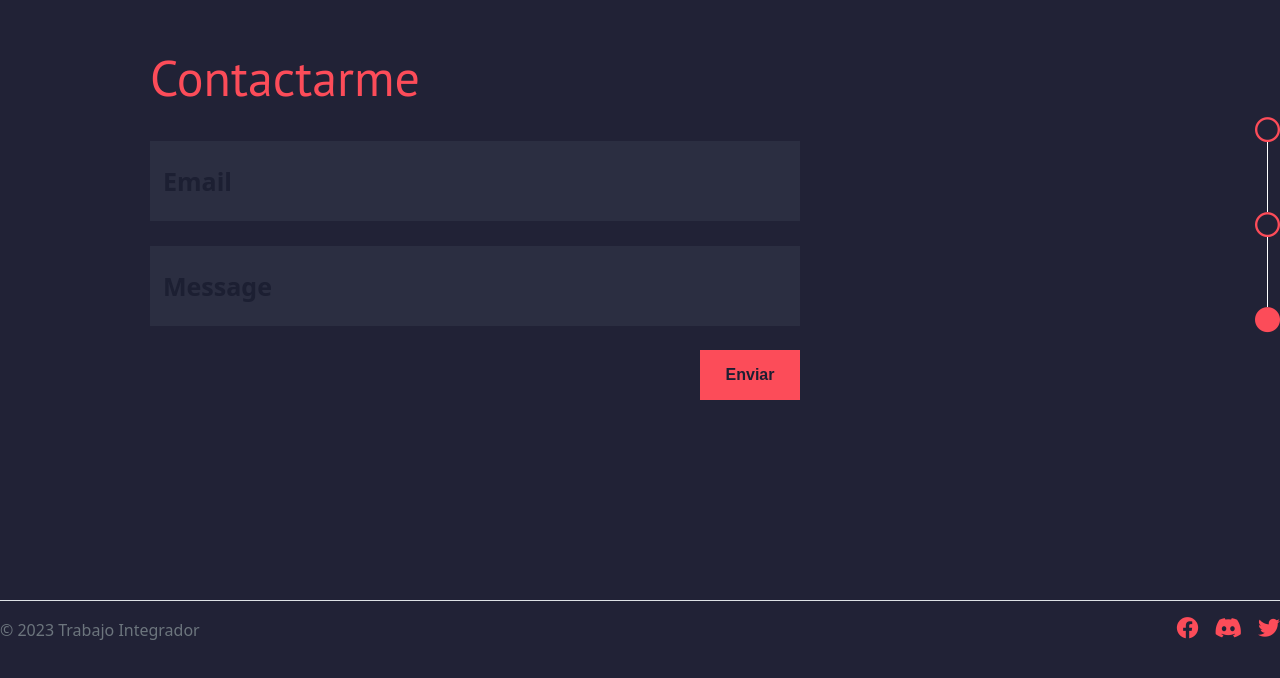
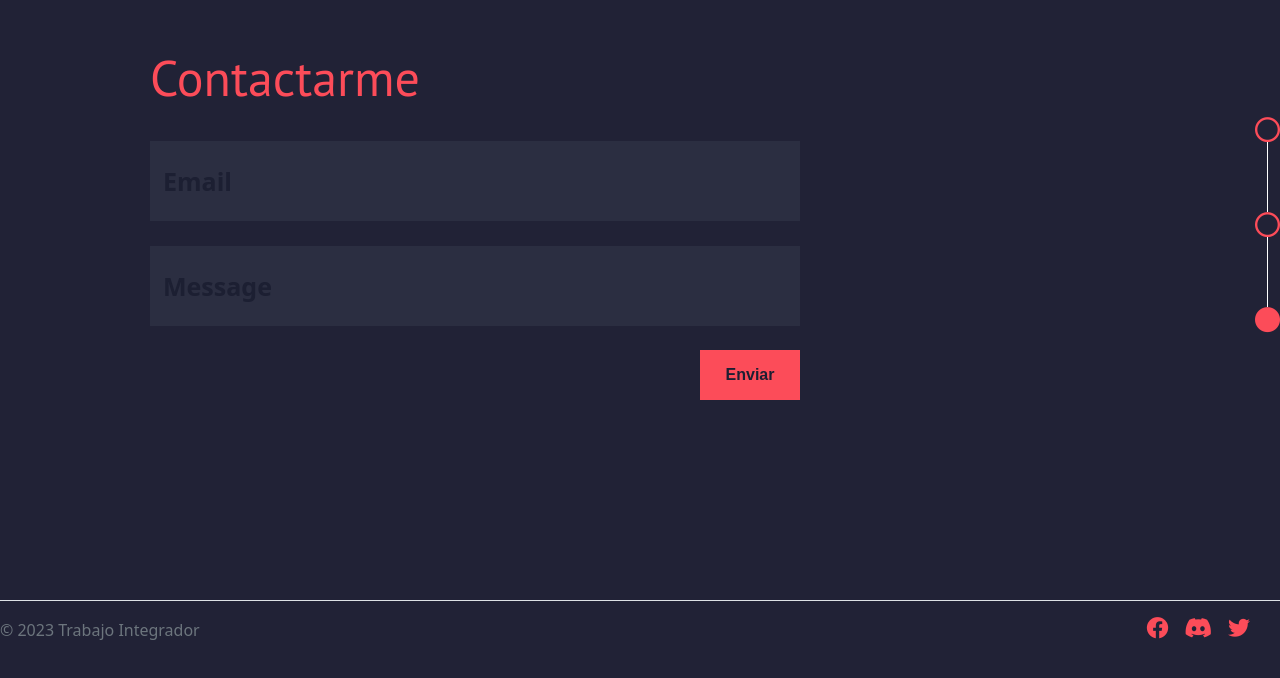
Before and after one commit to SantiagoBoyadjian/ProyectoArgentinaPrograma, a plain HTML site: page index.html in a window 1280 px wide. Shown: the part 2041-2719 px from the top of the page. Drawn offline with nearby package versions, Linux system fonts and the light colour scheme.

Commit message:
Update style.css

```diff
--- a/style.css
+++ b/style.css
@@ -212,6 +212,10 @@ header {
     width: 1px;
 }
 
+.iconosContacto {
+    margin-right: 30px;
+}
+
 .enviar {
     color: #1C1F32;
     background-color: #FC4C59;
@@ -221,6 +225,7 @@ header {
     font-weight: bold;
     font-family: sans-serif;
 }
+
 
 
 @media (max-width:500px) {
```
